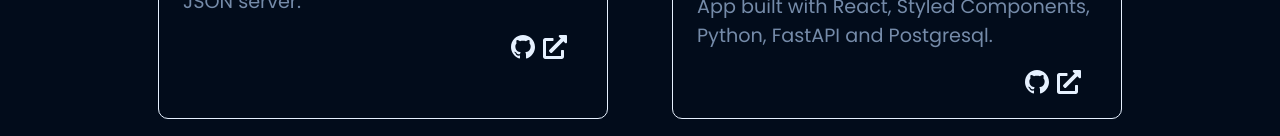
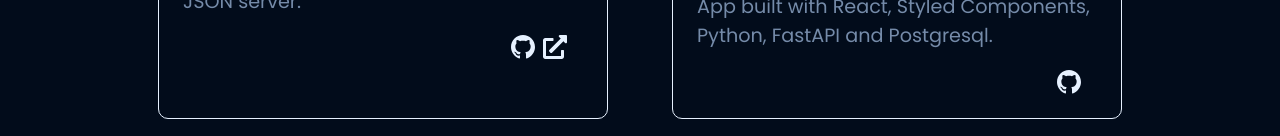
Before and after one commit to stephanianevado/portfolio, a Next.js app: page /work in a window 1280 px wide. Shown: the part 816-952 px from the top of the page. Built offline with nearby package versions, Linux system fonts and the light colour scheme.

Commit message:
fix wokr.js

```diff
--- a/components/ProjectBox.js
+++ b/components/ProjectBox.js
@@ -1,7 +1,7 @@
 import styled from 'styled-components'
-import { grey, pink, white } from './colors'
-import { GitHubIcon, LinkIcon } from './icons'
 import { Breakpoints } from './Breakpoints'
+import { grey,pink,white } from './colors'
+import { GitHubIcon,LinkIcon } from './icons'
 
 const WorkWrapper = styled.div`
   width: 25rem;
@@ -64,9 +64,11 @@ export const ProjectBox = ({ image, title, description, github, pages }) => {
         <a href={github} target="_blank">
           {<GitHubIcon />}
         </a>
-        <a href={pages} target="_blank">
-          <LinkIcon />
-        </a>
+        {pages && (
+          <a href={pages} target="_blank">
+            <LinkIcon />
+          </a>
+        )}
       </IconWrapper>
     </WorkWrapper>
   )
--- a/pages/work.js
+++ b/pages/work.js
@@ -48,7 +48,6 @@ const MyWorks = () => {
             title="My Cat App"
             description="App built with React, Styled Components, Python, FastAPI and Postgresql."
             github="https://github.com/stephanianevado/my-cat-app"
-            pages="https://my-cat-app-stephanianevado.vercel.app/"
           />
         </Row>
         <Row>
```
